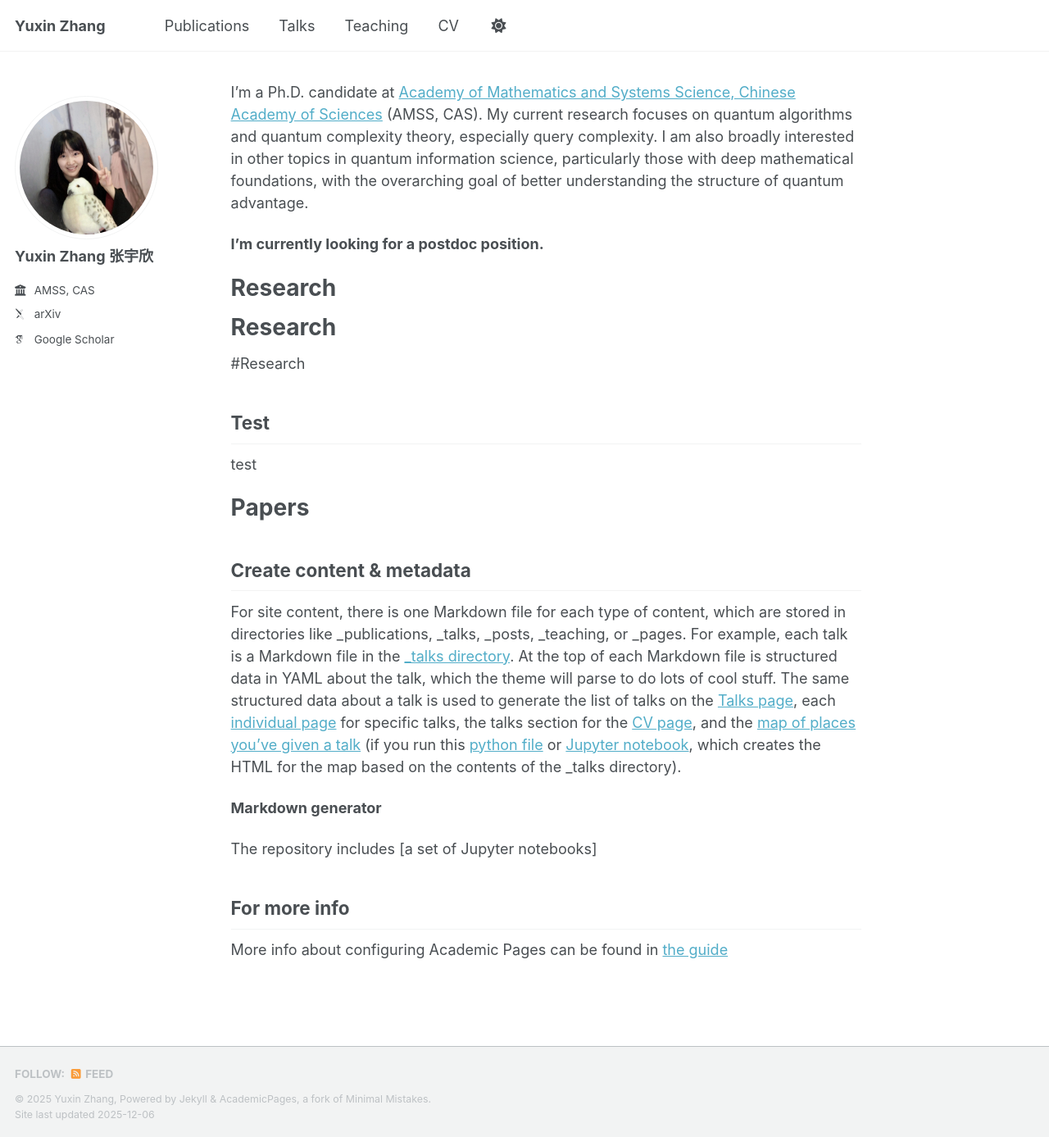
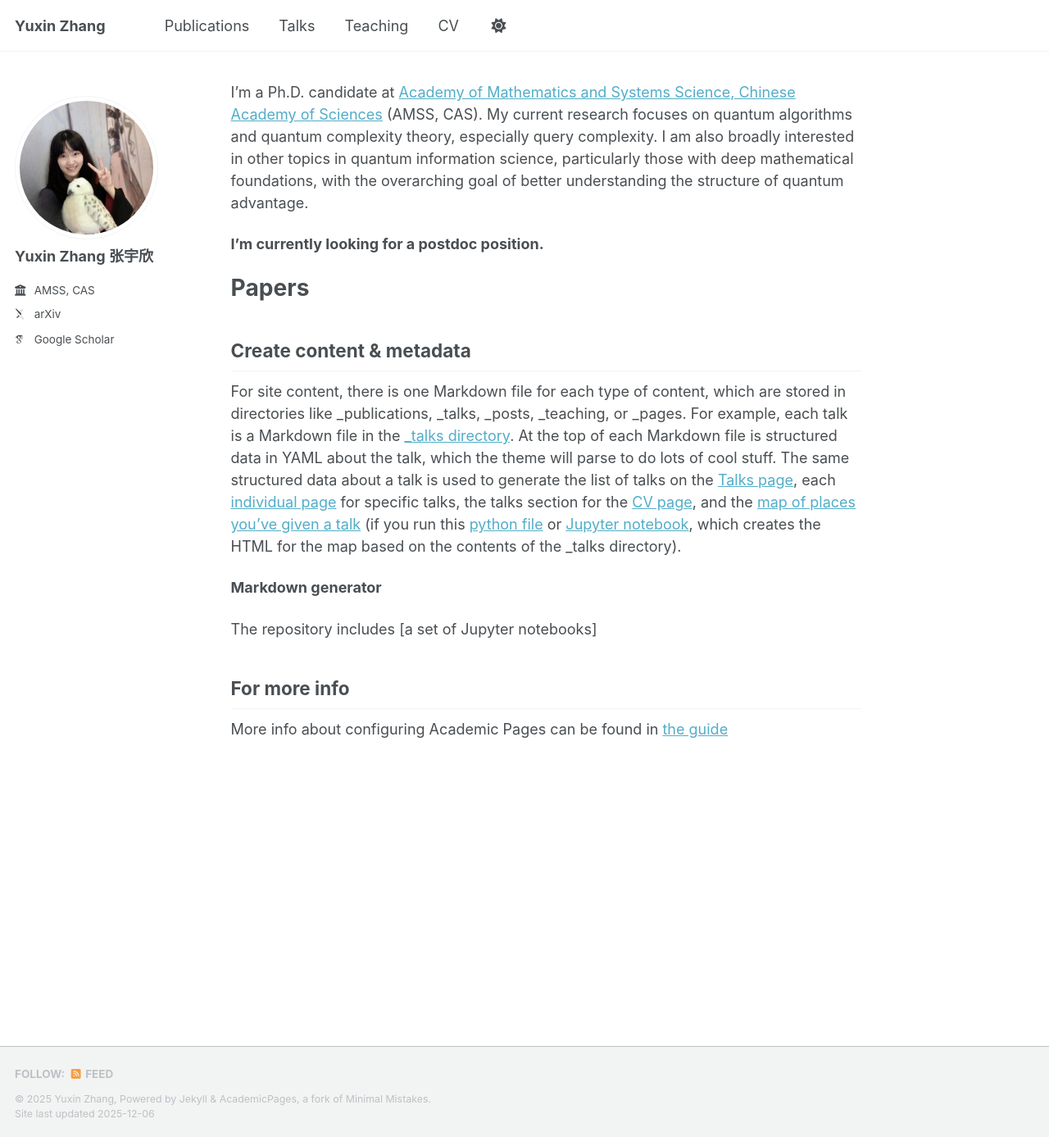
Before and after one commit to yuxinzhangmath/yuxinzhangmath.github.io, a Jekyll site: the page built from _pages/about.md, in a window 1280 px wide and 1387 px high. Shown: the whole window at 82% size. Built offline with Jekyll 4.4.1, drawn with Linux system fonts in a browser that asks for light colours; some web fonts are replaced; a script bundle is joined from its source files by our own code; library files that are not in the unit come from our copies.

Commit message:
Update about.md

```diff
--- a/_pages/about.md
+++ b/_pages/about.md
@@ -11,19 +11,11 @@ My current research focuses on quantum algorithms and quantum complexity theory,
 
 **I'm currently looking for a postdoc position.**
 
-Research
-======
-
-# Research
-
-#Research
-
-## Test
-test
 
 
-Papers
-======
+# Papers
+
+
 
 
 Create content & metadata
```
